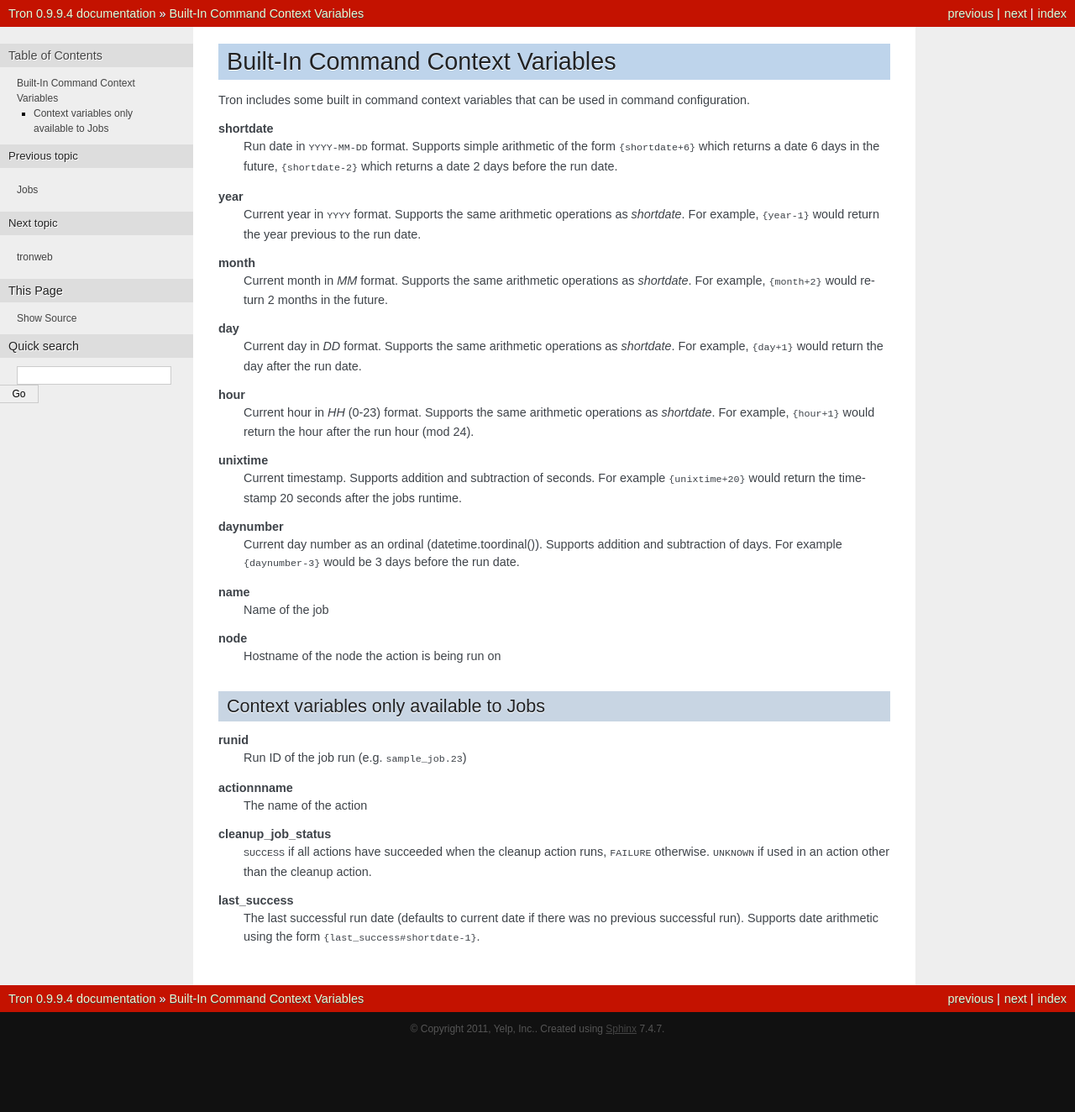
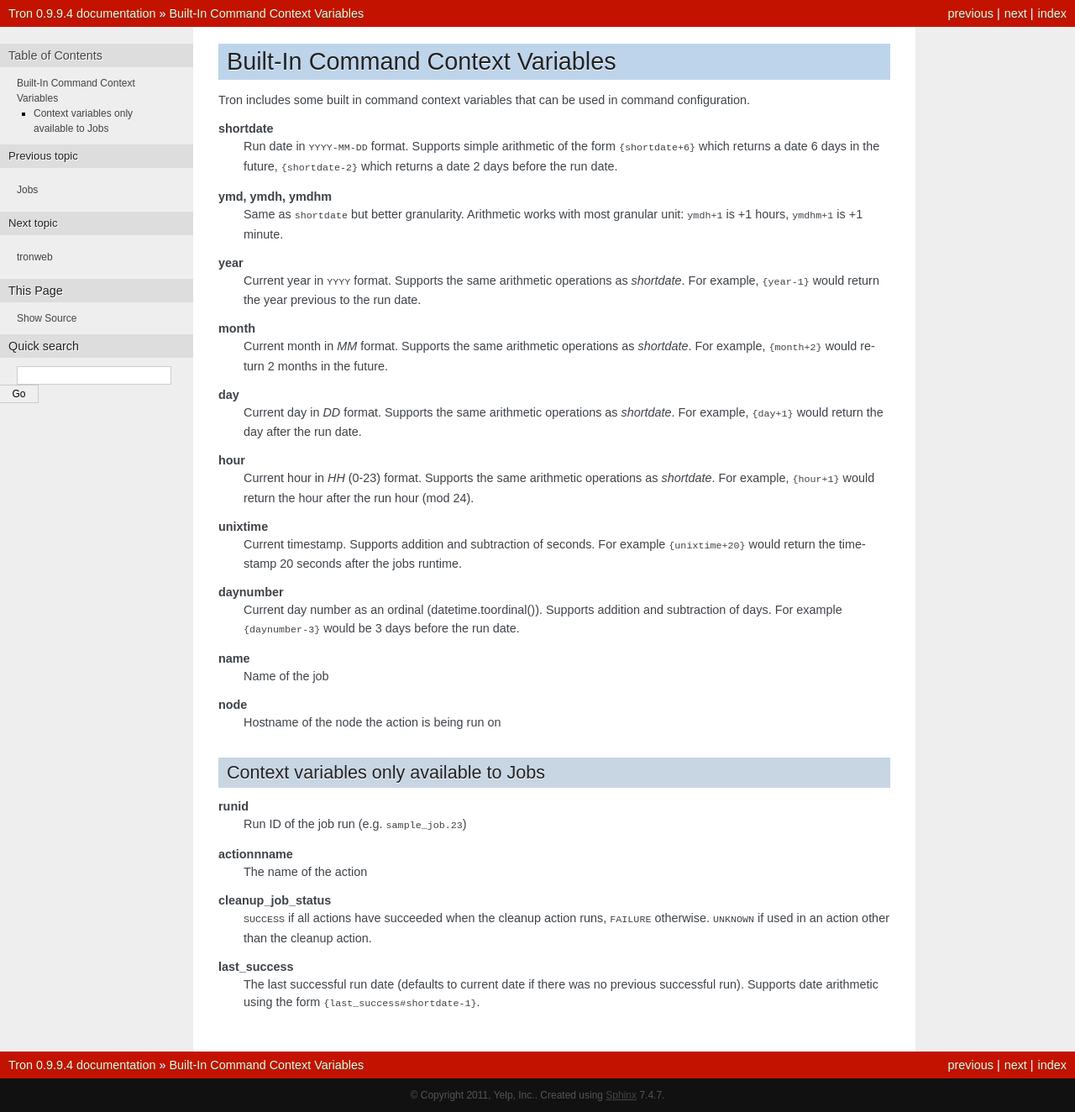
Before and after one commit to Yelp/Tron, a Sphinx documentation site: the page built from docs/command_context.rst, in a window 1280 px wide. Shown: the whole page at 84% size. Built offline with Sphinx 7.4.7, drawn with Linux system fonts in a browser that asks for light colours; before the commit the page ends 1245 px from its top, so only the background shows below that.

Commit message:
add information  about ymdhm timestamps

```diff
--- a/docs/command_context.rst
+++ b/docs/command_context.rst
@@ -12,6 +12,10 @@ command configuration.
     Run date in ``YYYY-MM-DD`` format. Supports simple arithmetic of the
     form ``{shortdate+6}`` which returns a date 6 days in the future,
     ``{shortdate-2}`` which returns a date 2 days before the run date.
+
+**ymd, ymdh, ymdhm**
+    Same as ``shortdate`` but better granularity. Arithmetic works with most
+    granular unit: ``ymdh+1`` is  +1 hours, ``ymdhm+1`` is +1 minute.
 
 **year**
     Current year in ``YYYY`` format. Supports the same arithmetic operations
```
